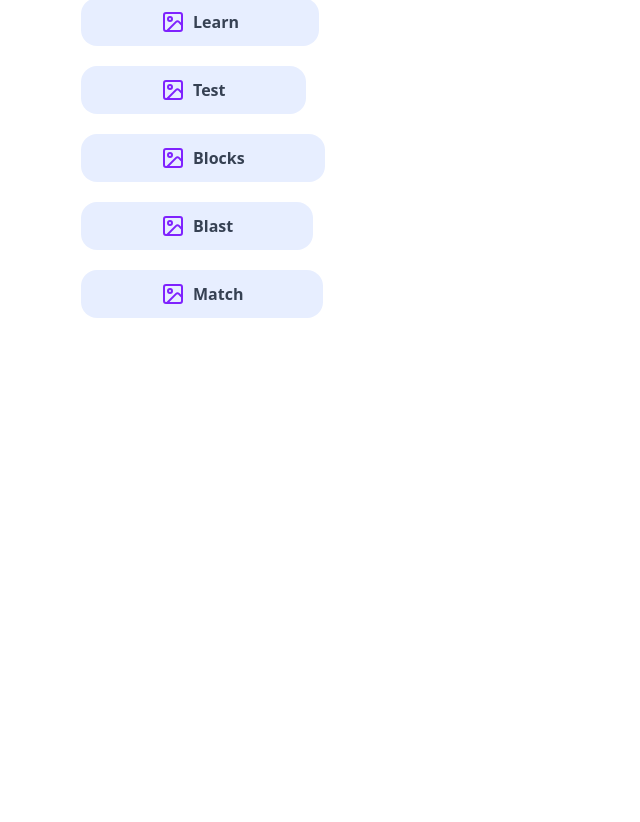
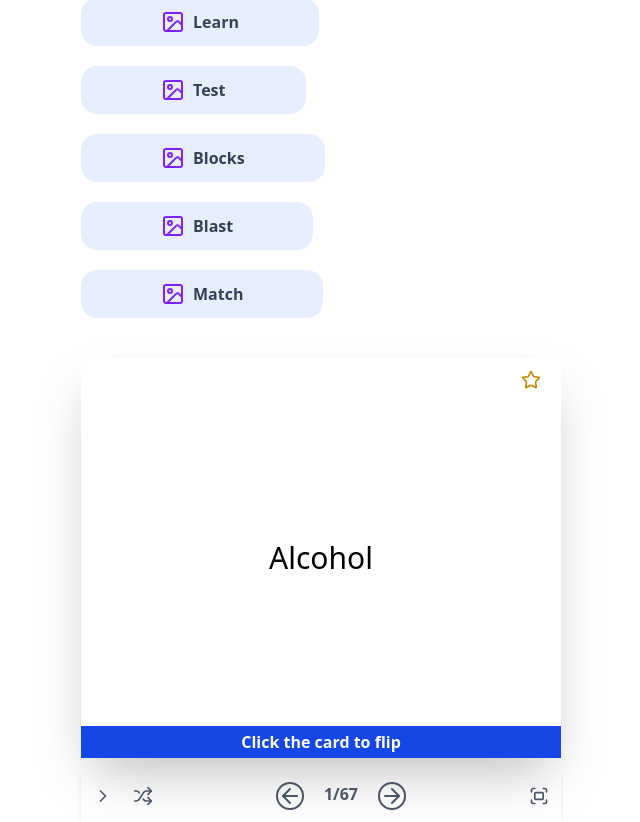
Before and after one commit to Kingestif/QuizletReplica, a React (Vite) app: page / in a window 1280 px wide. Shown: the part 294-1116 px from the top of the page, without its empty margins (319-959 px from the left). Before the commit the page ends 800 px from the top, so only its background shows below. Built offline with nearby package versions, Linux system fonts and the light colour scheme.

Commit message:
feat: finished main card component

```diff
--- a/src/App.tsx
+++ b/src/App.tsx
@@ -1,4 +1,5 @@
-import { BodyTop } from "./components/BodyTop";
+// import { BigCard, Body, BodyTop } from "./components/BodyTop";
+import { Body } from "./components/Body";
 import { MiniNav } from "./components/MinINav";
 import { NavBar } from "./components/NavBar";
 
@@ -6,8 +7,7 @@ function App() {
   return(
     <>
       <NavBar/>
-      <MiniNav/>
-      <BodyTop/>
+      <Body/>
     </>
   );
 }
--- /dev/null
+++ b/src/components/Body.tsx
@@ -0,0 +1,13 @@
+import { BigCard, BigCardDetails, BodyTop } from "./BodyTop";
+import { MiniNav } from "./MinINav";
+
+export function Body(){
+    return(
+        <div className="mx-100">
+            <MiniNav/>
+            <BodyTop/>
+            <BigCard label="Alcohol"/>
+            <BigCardDetails/>
+        </div>
+    )
+}
--- a/src/components/BodyTop.tsx
+++ b/src/components/BodyTop.tsx
@@ -1,7 +1,12 @@
-import { Image } from "lucide-react";
+import { Image, Star, ChevronRight, Shuffle, ArrowRight, ArrowLeft, Fullscreen } from "lucide-react";
 type ChoiceType = {
     label: string;
 }
+
+type CardType = {
+    label: string;
+}
+
 export function CardName() {
     return (
         <div>
@@ -41,9 +46,38 @@ export function CardChoice(){
 
 export function BodyTop (){
     return (
-        <div className="flex flex-col items-start gap-10 mx-100">
+        <div className="flex flex-col items-start gap-10">
             <CardName/>
             <CardChoice/>
         </div>
     )
 }
+
+export function BigCard(props: CardType){
+    return (
+        <div className="flex flex-col shadow-2xl items-center h-100 justify-between mt-10">
+            <Star className="w-5 h-5 text-yellow-600 self-end mr-5 mt-3"/>
+            <h3 className="text-3xl">{props.label}</h3>
+            <h3 className="bg-blue-700 w-full text-center text-white font-semibold p-1">Click the card to flip</h3>
+        </div>
+    )
+}
+
+export function BigCardDetails(){
+    return (
+        <div className="flex justify-between text-gray-600 mt-3 shadow-md p-3 items-center">
+            <div className="flex gap-5">
+                <ChevronRight className="w-5 h-5"/>
+                <Shuffle className="w-5 h-5"/>
+            </div>
+
+            <div className="flex gap-5">
+                <ArrowLeft className="w-7 h-7 border-2 rounded-full"/>
+                <h3 className="font-semibold">1/67</h3>
+                <ArrowRight className="w-7 h-7 border-2 rounded-full"/>
+            </div>
+
+            <Fullscreen className="w-5 h-5"/>
+        </div>
+    )
+}
--- a/src/components/MinINav.tsx
+++ b/src/components/MinINav.tsx
@@ -30,7 +30,7 @@ export function ThreeDot() {
 
 export function MiniNav(){
     return (
-        <div className="flex gap-10 items-center justify-between mx-100">
+        <div className="flex gap-10 items-center justify-between">
             <h1 className="text-gray-600 font-semibold">Organic Chemistry</h1>
             <div className="flex gap-7">
                 <Save label="Save"/>
```
